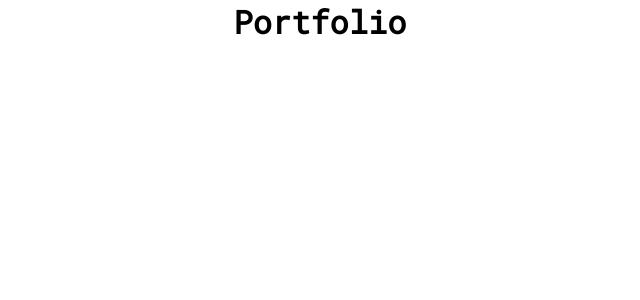
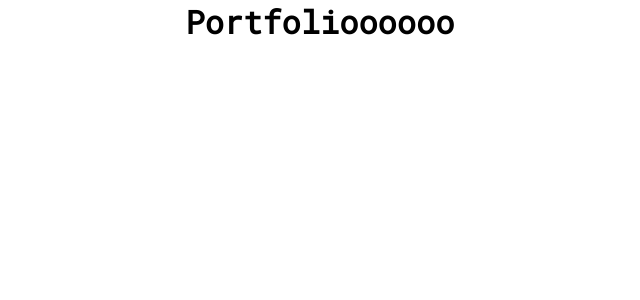
Before and after one commit to pasternakewa/pasternakewa.github.io, a React (Create React App) app: page / in a window 1280 px wide. Shown: the top 300 px of the page, without its empty margins (320-960 px from the left). Built offline with nearby package versions, Linux system fonts and the light colour scheme.

Commit message:
Change App.js

```diff
--- a/src/App.js
+++ b/src/App.js
@@ -3,7 +3,7 @@ import "./App.css";
 function App() {
   return (
     <div className="App">
-      <h1>Portfolio</h1>
+      <h1>Portfolioooooo</h1>
     </div>
   );
 }
```
